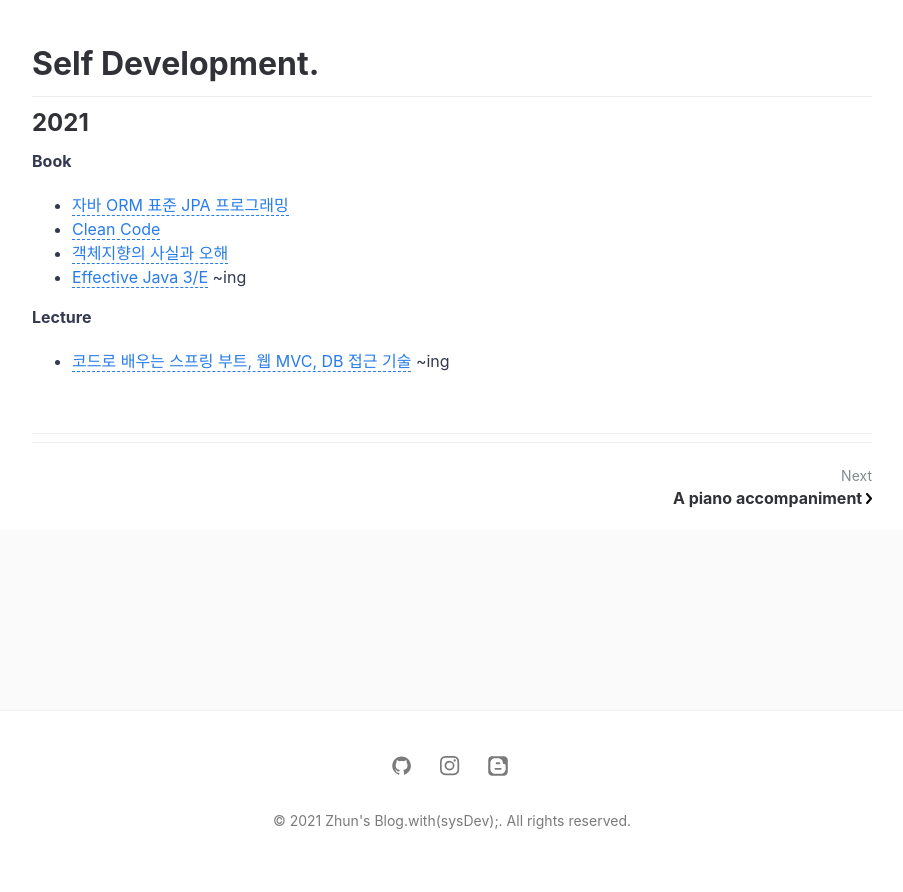
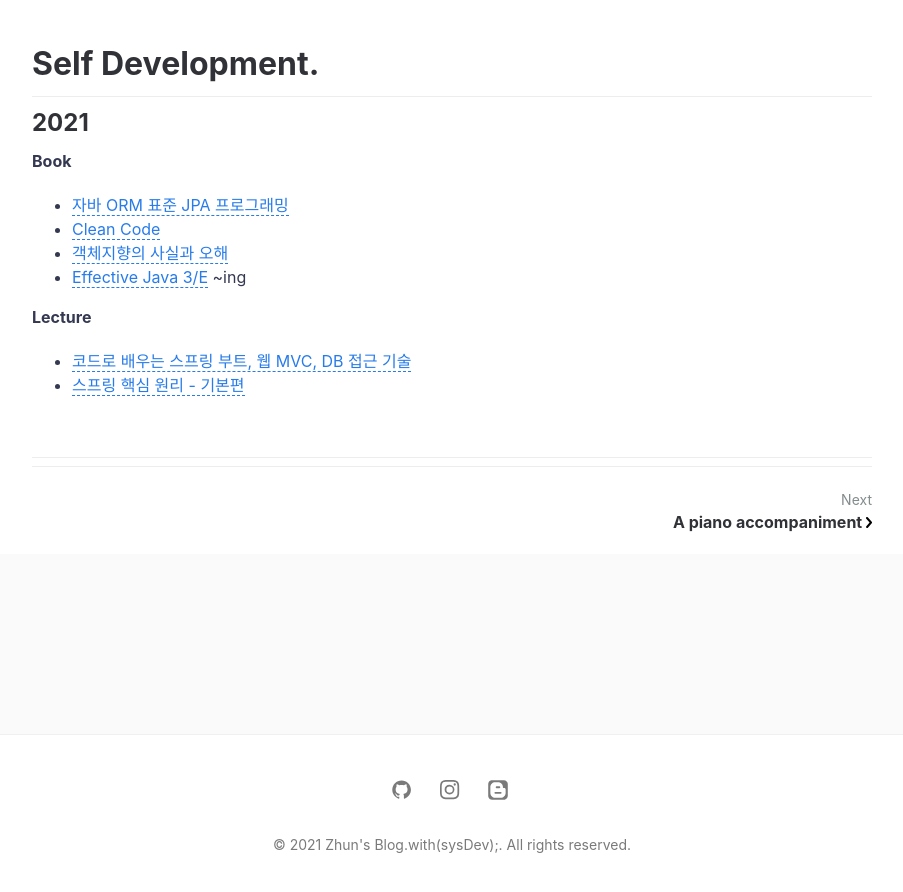
Before and after one commit to jihunparkme/jihunparkme.github.io, a Jekyll site: the page built from _posts/2019-01-01-Self-Development.md, in a window 1280 px wide and 900 px high, scrolled down 616 px. Shown: the top 892 px of the window, without its empty margins (188-1091 px from the left). Built offline with Jekyll 4.4.1, drawn with Linux system fonts in a browser that asks for light colours; comment, search, counter and statistics services are not loaded.

Commit message:
update contents

```diff
--- a/_posts/2019-01-01-Self-Development.md
+++ b/_posts/2019-01-01-Self-Development.md
@@ -22,7 +22,8 @@
 
 **Lecture**
 
-- [코드로 배우는 스프링 부트, 웹 MVC, DB 접근 기술](https://github.com/jihunparkme/spring_study/tree/master/hello-spring) ~ing<br/>
+- [코드로 배우는 스프링 부트, 웹 MVC, DB 접근 기술](https://github.com/jihunparkme/Inflearn_Spring1_introduction){:target="\_blank"}
+- [스프링 핵심 원리 - 기본편](https://github.com/jihunparkme/Inflearn_Spring2_Core_Principles){:target="\_blank"}
 
 <br/>
 
```
Also changed, not shown: about.md (+2 -2 lines).
